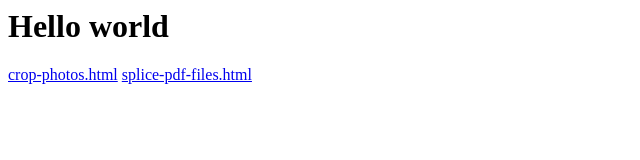
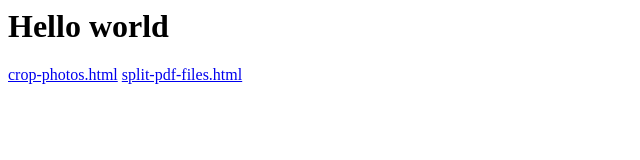
Before and after one commit to craigvillacorta/craigvillacorta.github.io, a plain HTML site: page index.html in a window 1280 px wide. Shown: the full height of the page, 0-640 px from the left. Drawn offline with Linux system fonts and the light colour scheme.

Commit message:
Update index.html

```diff
--- a/index.html
+++ b/index.html
@@ -1,5 +1,5 @@
 <html>
 <h1>Hello world</h1>
 <a href="crop-photos.html">crop-photos.html</a>
-<a href="splice-pdf-files.html">splice-pdf-files.html</a>
+<a href="split-pdf-files.html">split-pdf-files.html</a>
 </html>
```
